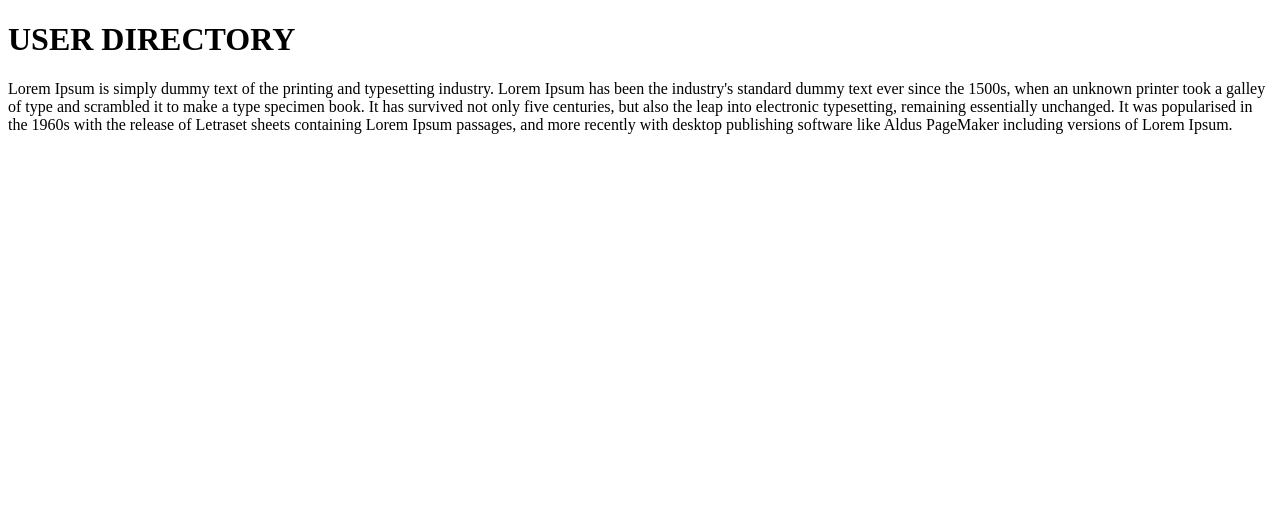
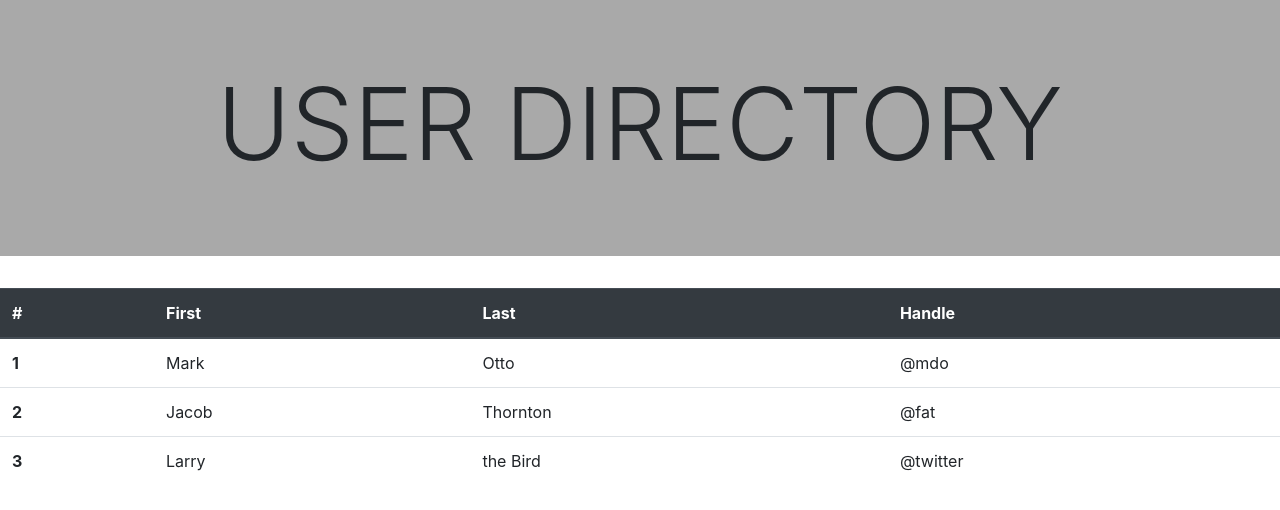
Before and after one commit to janani2285/user-directory, a React (Create React App) app: page / in a window 1280 px wide. Shown: the top 510 px of the page. Built offline with nearby package versions, Linux system fonts and the light colour scheme.

Commit message:
Added heading and static user data table

```diff
--- a/package.json
+++ b/package.json
@@ -7,6 +7,7 @@
     "@testing-library/jest-dom": "^4.2.4",
     "@testing-library/react": "^9.5.0",
     "@testing-library/user-event": "^7.2.1",
+    "bootstrap": "^4.5.2",
     "gh-pages": "^3.1.0",
     "react": "^16.13.1",
     "react-dom": "^16.13.1",
--- a/src/App.js
+++ b/src/App.js
@@ -1,13 +1,12 @@
 import React from 'react';
-
+import UserDataTable from './components/UserDataTable';
+import Heading from './components/Heading';
 
 function App() {
   return (
     <div>
-      <header>
-        <h1>USER DIRECTORY</h1>
-      </header>
-      <p>Lorem Ipsum is simply dummy text of the printing and typesetting industry. Lorem Ipsum has been the industry's standard dummy text ever since the 1500s, when an unknown printer took a galley of type and scrambled it to make a type specimen book. It has survived not only five centuries, but also the leap into electronic typesetting, remaining essentially unchanged. It was popularised in the 1960s with the release of Letraset sheets containing Lorem Ipsum passages, and more recently with desktop publishing software like Aldus PageMaker including versions of Lorem Ipsum.</p>
+      <Heading />
+      <UserDataTable />
     </div>
   );
 }
--- /dev/null
+++ b/src/components/Heading.js
@@ -0,0 +1,22 @@
+import React from "react";
+
+function Heading() {
+    const styles = {
+        jumbotronColor: {
+          background: "darkgray",
+        },
+        textSize: {
+            fontSize: 100
+        }
+      };
+    return (
+        <div className="jumbotron jumbotron-fluid" style={styles.jumbotronColor}>
+            <div className="container">
+                <h1 className="display-4 text-center" style={styles.textSize}>USER DIRECTORY</h1>
+
+            </div>
+        </div>
+    );
+}
+
+export default Heading;
--- /dev/null
+++ b/src/components/UserDataTable.js
@@ -0,0 +1,38 @@
+import React from "react";
+
+function UserDataTable() {
+return (
+    <table class="table">
+  <thead class="thead-dark">
+    <tr>
+      <th scope="col">#</th>
+      <th scope="col">First</th>
+      <th scope="col">Last</th>
+      <th scope="col">Handle</th>
+    </tr>
+  </thead>
+  <tbody>
+    <tr>
+      <th scope="row">1</th>
+      <td>Mark</td>
+      <td>Otto</td>
+      <td>@mdo</td>
+    </tr>
+    <tr>
+      <th scope="row">2</th>
+      <td>Jacob</td>
+      <td>Thornton</td>
+      <td>@fat</td>
+    </tr>
+    <tr>
+      <th scope="row">3</th>
+      <td>Larry</td>
+      <td>the Bird</td>
+      <td>@twitter</td>
+    </tr>
+  </tbody>
+</table>
+);
+}
+
+export default UserDataTable;
--- a/src/index.js
+++ b/src/index.js
@@ -1,3 +1,4 @@
+import "bootstrap/dist/css/bootstrap.css";
 import React from 'react';
 import ReactDOM from 'react-dom';
 
```
Also changed, not shown: 1 other file (tests, documents, lock files or other folders).
